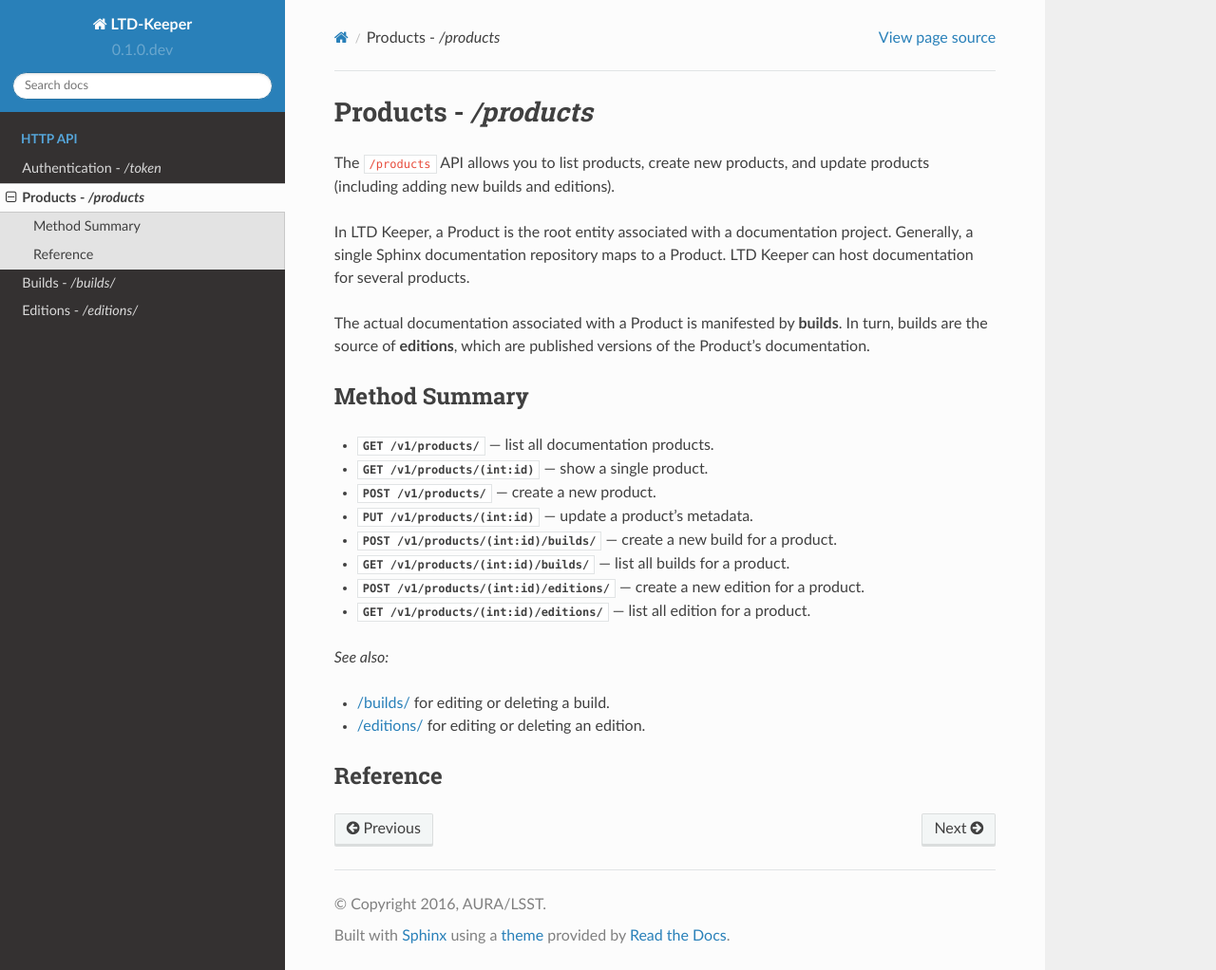
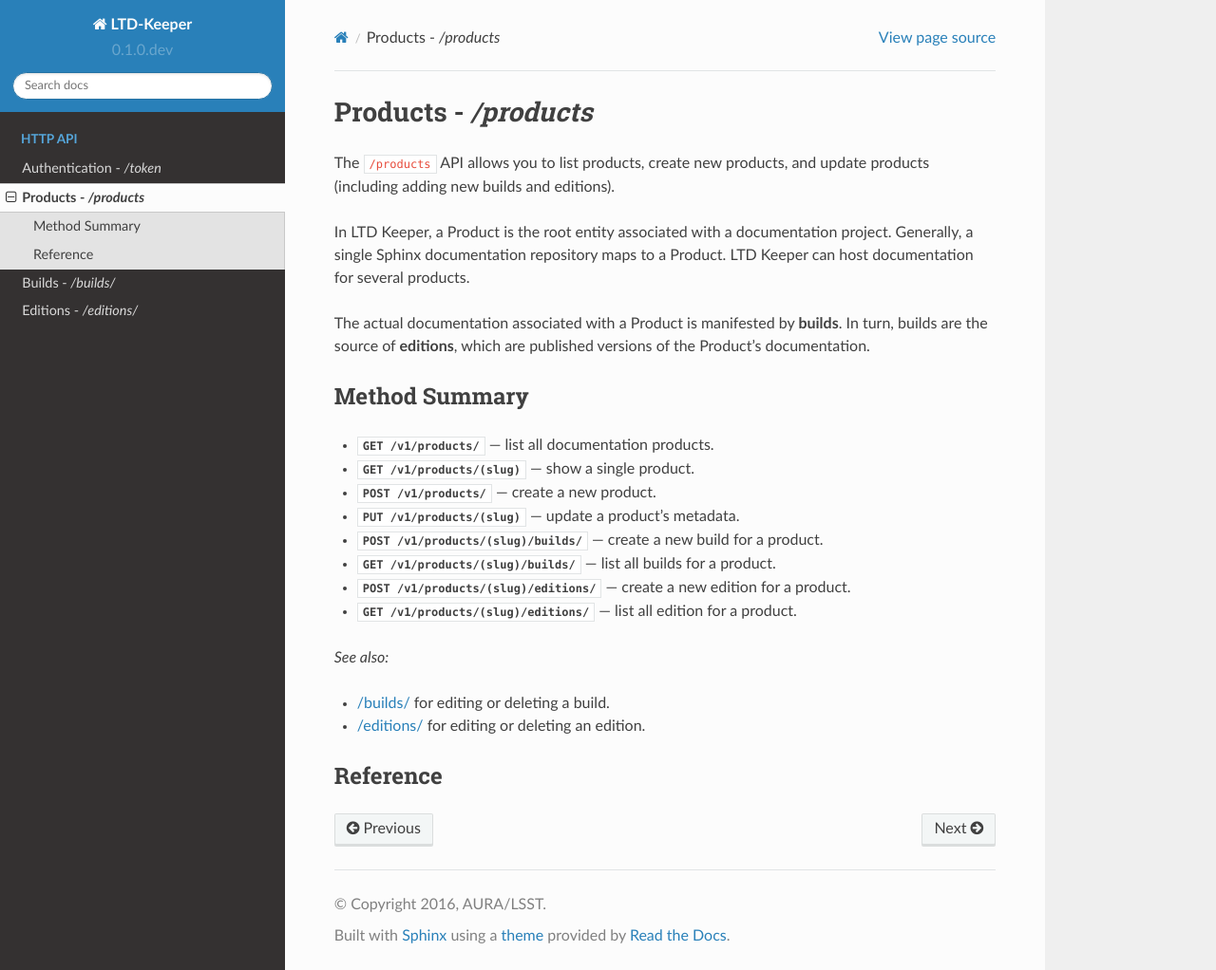
Before and after one commit to lsst-sqre/ltd-keeper, a Sphinx documentation site: the page built from docs/products.rst, in a window 1280 px wide and 1022 px high. Shown: the whole window at 95% size. Built offline with Sphinx 7.4.7 and the Read the Docs theme 2.0.0, drawn with Linux system fonts in a browser that asks for light colours.

Commit message:
Product URLs use slug instead of table ID
This should make the API must easier to browse now since
/products/lsst_apps is much easier to navigate than /products/1.

I think the /build/ and /edition/ routes should continue to use table
IDs in the URLs since they're essentially machine-generated and we want
to easily ensure global uniqueness in the URLs.

For DM-4950.

```diff
--- a/docs/builds.rst
+++ b/docs/builds.rst
@@ -5,7 +5,7 @@ Builds - `/builds/`
 In LTD Keeper, a Build is created every time a Sphinx repository is compiled and uploaded to S3.
 LTD Keeper doesn't touch objects in S3 directly; LTD Mason uploads documentation sites to S3 and then registers the build with  LTD Keeper.
 
-New builds added using the :http:post:`/v1/products/(int:id)/builds/` method.
+New builds added using the :http:post:`/v1/products/(slug)/builds/` method.
 The methods listed on this page allow you to list maintain builds (such as showing or deprecating them).
 
 Methods
@@ -19,9 +19,9 @@ Methods
 
 *See also:*
 
-- :http:post:`/v1/products/(int:id)/builds/` --- create a new build for a product.
+- :http:post:`/v1/products/(slug)/builds/` --- create a new build for a product.
 
-- :http:get:`/v1/products/(int:id)/builds/` --- list all builds for a product.
+- :http:get:`/v1/products/(slug)/builds/` --- list all builds for a product.
 
 Reference
 =========
--- a/docs/products.rst
+++ b/docs/products.rst
@@ -16,19 +16,19 @@ Method Summary
 
 - :http:get:`/v1/products/` --- list all documentation products.
 
-- :http:get:`/v1/products/(int:id)` --- show a single product.
+- :http:get:`/v1/products/(slug)` --- show a single product.
 
 - :http:post:`/v1/products/` --- create a new product.
 
-- :http:put:`/v1/products/(int:id)` --- update a product's metadata.
+- :http:put:`/v1/products/(slug)` --- update a product's metadata.
 
-- :http:post:`/v1/products/(int:id)/builds/` --- create a new build for a product.
+- :http:post:`/v1/products/(slug)/builds/` --- create a new build for a product.
 
-- :http:get:`/v1/products/(int:id)/builds/` --- list all builds for a product.
+- :http:get:`/v1/products/(slug)/builds/` --- list all builds for a product.
 
-- :http:post:`/v1/products/(int:id)/editions/` --- create a new edition for a product.
+- :http:post:`/v1/products/(slug)/editions/` --- create a new edition for a product.
 
-- :http:get:`/v1/products/(int:id)/editions/` --- list all edition for a product.
+- :http:get:`/v1/products/(slug)/editions/` --- list all edition for a product.
 
 *See also:*
 
```
Also changed, not shown: 6 other files.
